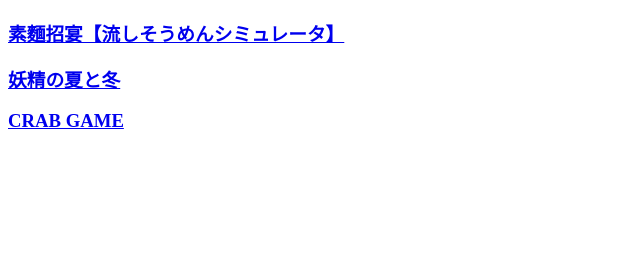
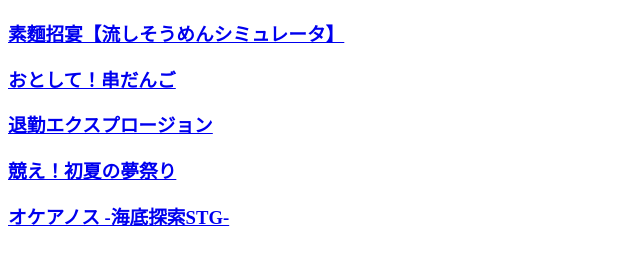
Before and after one commit to twogod23/CGP2023, a plain HTML site: page fes/index.html in a window 1280 px wide. Shown: the part 70-334 px from the top of the page, without its empty margins (0-640 px from the left). Drawn offline with Linux system fonts and the light colour scheme.

Commit message:
index.html の更新

```diff
--- a/fes/index.html
+++ b/fes/index.html
@@ -12,10 +12,16 @@
             <h3 class="subject"><a href="https://unityroom.com/games/cgp-team2021-somen">素麵招宴【流しそうめんシミュレータ】</a></h3>
         </div>
         <div>
-            <h3 class="subject"><a href="https://unityroom.com/games/cgphackb_yousei">妖精の夏と冬</a></h3>
+            <h3 class="subject"><a href="https://unityroom.com/games/otoshite_kushidango">おとして！串だんご</a></h3>
         </div>
         <div>
-            <h3 class="subject"><a href="https://unityroom.com/games/kanikama">CRAB GAME</a></h3>
+            <h3 class="subject"><a href="https://unityroom.com/games/taikinexplosion_team-2023_a">退勤エクスプロージョン</a></h3>
+        </div>
+        <div>
+            <h3 class="subject"><a href="https://unityroom.com/games/midsummer-festa">競え！初夏の夢祭り</a></h3>
+        </div>
+        <div>
+            <h3 class="subject"><a href="https://unityroom.com/games/teamg_aequor">オケアノス -海底探索STG-</a></h3>
         </div>
     </body>
 </html>
```
